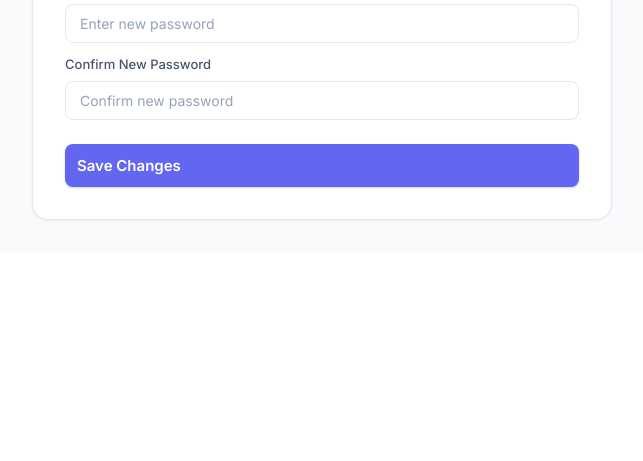
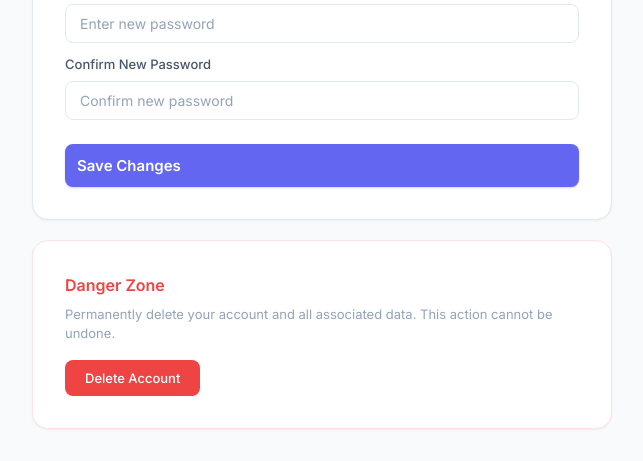
Before and after one commit to shyamrajpr7/webapp, a Flask app: page /profile in a window 1280 px wide. Shown: the part 933-1394 px from the top of the page, without its empty margins (260-903 px from the left). Before the commit the page ends 1154 px from the top, so only its background shows below. Run offline with Flask 3, Linux system fonts and the light colour scheme; the visitor is signed in with stand-in values (Sample User, id 1); data that the repository does not hold is empty.

Commit message:
feat: add account deletion with confirmation

```diff
--- a/website/auth.py
+++ b/website/auth.py
@@ -127,3 +127,18 @@ def profile():
         account_days=account_days, categories_used=categories_used,
         avg_expense=avg_expense, net_worth=net_worth, account_months=account_months,
         profile_score=score, last_tx_date=last_tx_date)
+
+@auth.route('/delete-account', methods=['POST'])
+@login_required
+def delete_account():
+    transactions = Transaction.query.filter_by(user_id=current_user.id).all()
+    for t in transactions:
+        db.session.delete(t)
+    budgets = Budget.query.filter_by(user_id=current_user.id).all()
+    for b in budgets:
+        db.session.delete(b)
+    db.session.delete(current_user)
+    db.session.commit()
+    logout_user()
+    flash('Your account has been deleted.', 'success')
+    return redirect(url_for('auth.login'))
--- a/website/templates/profile.html
+++ b/website/templates/profile.html
@@ -100,5 +100,31 @@
             </button>
         </form>
     </div>
+
+    {# Danger Zone #}
+    <div class="card" style="padding:32px; border-color:var(--red-light); margin-top:20px;">
+        <h3 style="font-size:16px; font-weight:600; color:var(--red); margin-bottom:8px;">Danger Zone</h3>
+        <p style="font-size:13px; color:var(--text-muted); margin-bottom:16px;">Permanently delete your account and all associated data. This action cannot be undone.</p>
+        <button onclick="document.getElementById('deleteAccountModal').style.display='flex'" class="btn btn-danger" style="font-size:13px;">
+            Delete Account
+        </button>
+    </div>
+</div>
+
+<!-- Delete Account Modal -->
+<div class="modal-overlay" id="deleteAccountModal">
+    <div class="modal">
+        <div class="modal-icon danger">
+            <svg width="28" height="28" viewBox="0 0 24 24" fill="none" stroke="var(--red)" stroke-width="2"><path d="M10.29 3.86L1.82 18a2 2 0 0 0 1.71 3h16.94a2 2 0 0 0 1.71-3L13.71 3.86a2 2 0 0 0-3.42 0z"/><line x1="12" y1="9" x2="12" y2="13"/><line x1="12" y1="17" x2="12.01" y2="17"/></svg>
+        </div>
+        <h3 class="modal-title">Delete Account?</h3>
+        <p class="modal-desc">This will permanently delete your account, all transactions, and budgets. This cannot be undone.</p>
+        <div class="modal-actions">
+            <button onclick="document.getElementById('deleteAccountModal').style.display='none'" class="btn btn-ghost" style="flex:1; justify-content:center;">Cancel</button>
+            <form method="POST" action="{{ url_for('auth.delete_account') }}" style="flex:1;">
+                <button type="submit" class="btn btn-danger" style="width:100%; justify-content:center;">Yes, Delete</button>
+            </form>
+        </div>
+    </div>
 </div>
 {% endblock %}
```
